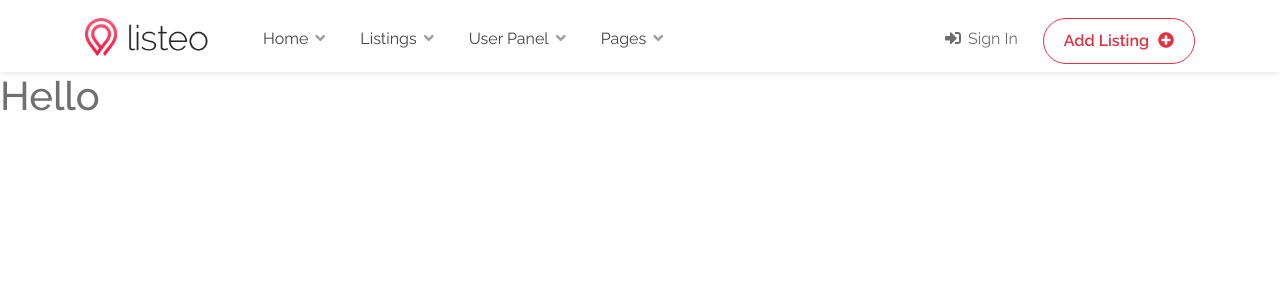
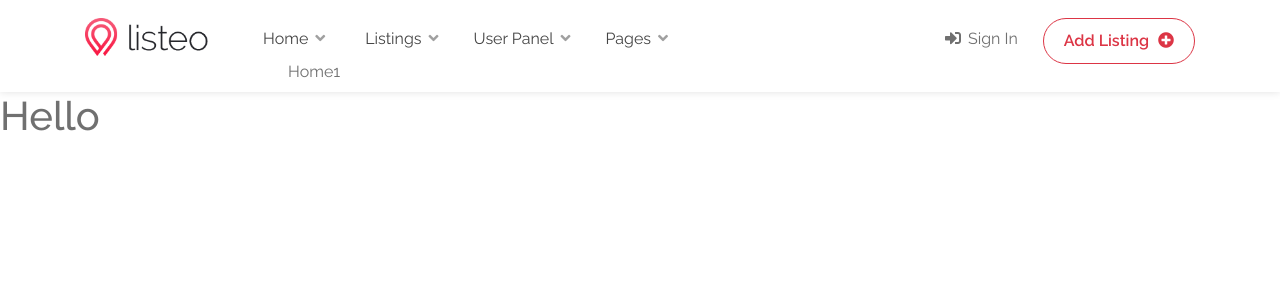
Before and after one commit to zipofar/listeo, a Node server app: page / in a window 1280 px wide. Shown: the top 300 px of the page. Run offline with Node 20, Linux system fonts and the light colour scheme; style sheets or scripts are compiled from the project's sources.

Commit message:
Add first ul to menu

```diff
--- a/views/templates/nav.pug
+++ b/views/templates/nav.pug
@@ -7,6 +7,8 @@ div(id='header')
             nav(id="navigation")
                 ul(id="responsive")
                     li <a href="#">Home</a>
+                        ul
+                            li Home1
                     li <a href="#">Listings</a>
                     li <a href="#">User Panel</a>
                     li <a href="#">Pages</a>
```
